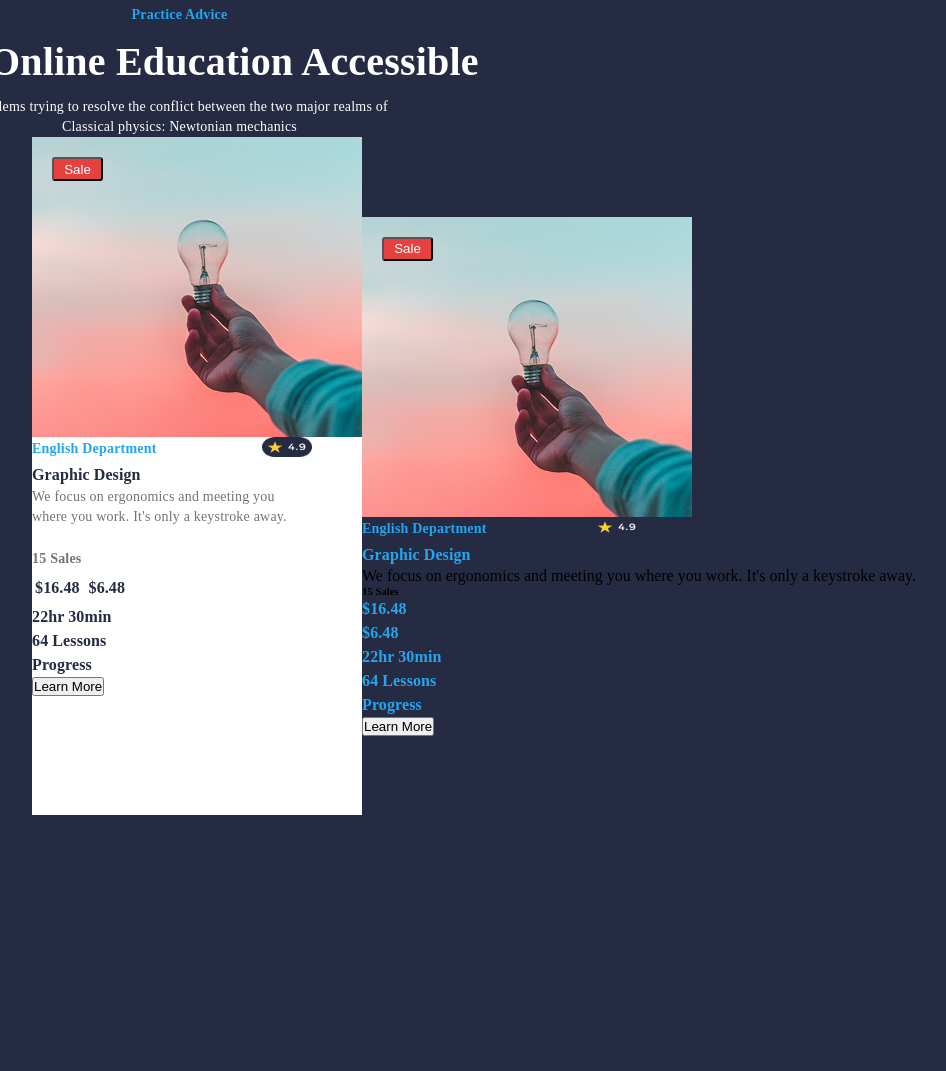
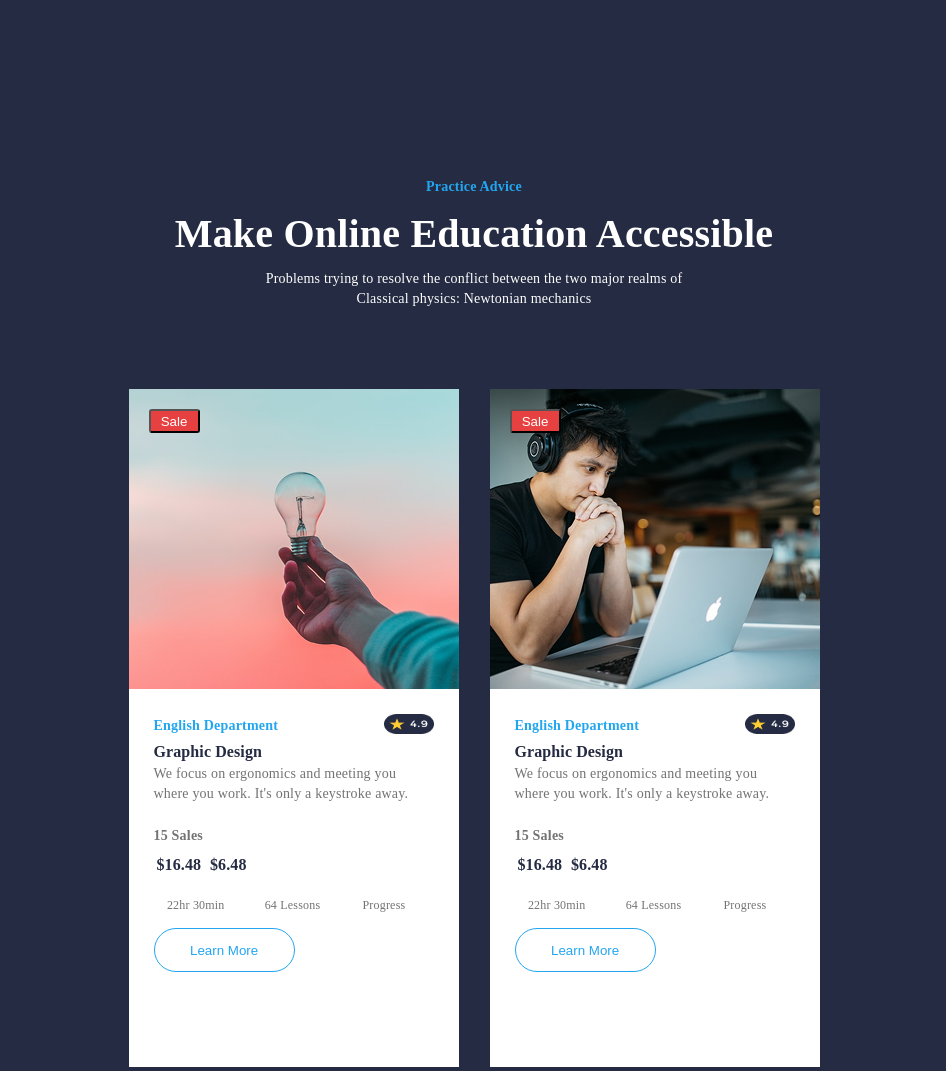
Before and after one commit to shareefyu/course-success, a plain HTML site: page index.html in a window 1280 px wide. Shown: the part 2635-3706 px from the top of the page, without its empty margins (166-1112 px from the left). Drawn offline with Linux system fonts and the light colour scheme.

Commit message:
details left

```diff
--- a/course.css
+++ b/course.css
@@ -860,11 +860,24 @@ ul{
 
 }
 .fourthsection{
+    display: flex;
+    flex-direction: column;
+    justify-content: center;
+    align-items: center;
     background-color: #252B42;
     width: 1440;
     height: 1236px;
     angle: 0 deg;
     opacity: 1;
+    width: 1050;
+    height: 1212;
+    gap: 80px;
+    angle: 0 deg;
+    opacity: 1;
+    left: 195px;
+    padding-top: 160px;
+    padding-bottom: 160px;
+
 
 }
 .fourthsectext h6{
@@ -959,7 +972,7 @@ ul{
     background-color: #FFFFFF;
 
 }
-.fcard1 h5{
+.fcard h5{
     width: 131px;
     height: 24px;
     angle: 0 deg;
@@ -973,7 +986,7 @@ ul{
     color: #252B42;
 
 }
-.fcard1 p{
+.fcard p{
     width: 280px;
     height: 60px;
     angle: 0 deg;
@@ -988,7 +1001,7 @@ ul{
 
 
 }
-.fcard1 h6{
+.fcard h6{
     width: 57px;
     height: 24px;
     angle: 0 deg;
@@ -1005,8 +1018,9 @@ ul{
 .fcard{
     display: flex;
     flex-direction: row;
-    justify-content: center;
+    justify-content: space-between;
     align-items: center;
+    margin-top: 80px;
 }
 .mid h5{
     width: 155px;
@@ -1051,5 +1065,126 @@ ul{
     padding-right: 3px;
     padding-bottom: 5px;
     padding-left: 3px;
+    color: #40BB15;
 
 }
+.times h5{
+    width: 71px;
+    height: 16px;
+    angle: 0 deg;
+    opacity: 1;
+    font-family: Montserrat;
+    font-weight: 400;
+    font-size: 12px;
+    leading-trim: NONE;
+    line-height: 16px;
+    letter-spacing: 0.2px;
+    color: #737373;
+
+
+}
+#learn{
+    width: 141.14285278320312px;
+    height: 44px;
+    gap: 10px;
+    angle: 0 deg;
+    opacity: 1;
+    padding-top: 10px;
+    padding-right: 20px;
+    padding-bottom: 10px;
+    padding-left: 20px;
+    border-radius: 37px;
+    border-width: 1px;
+    color: #23A6F0;
+    background-color: transparent;
+    border: 1px solid #23A6F0;
+
+}
+.fcard2{
+    width: 330px;
+    height: 678px;
+    angle: 0 deg;
+    opacity: 1;
+    background-color: #FFFFFF;
+
+}
+/* .fcard2 h5{
+    width: 131px;
+    height: 24px;
+    angle: 0 deg;
+    opacity: 1;
+    font-family: Montserrat;
+    font-weight: 700;
+    font-size: 16px;
+    leading-trim: NONE;
+    line-height: 24px;
+    letter-spacing: 0.1px;
+    color: #252B42;
+
+}
+.fcard2 p{
+    width: 280px;
+    height: 60px;
+    angle: 0 deg;
+    opacity: 1;
+    font-family: Montserrat;
+    font-weight: 400;
+    font-size: 14px;
+    leading-trim: NONE;
+    line-height: 20px;
+    letter-spacing: 0.2px;
+    color: #737373;
+
+
+}
+.fcard2 h6{
+    width: 57px;
+    height: 24px;
+    angle: 0 deg;
+    opacity: 1;
+    font-family: Montserrat;
+    font-weight: 700;
+    font-size: 14px;
+    leading-trim: NONE;
+    line-height: 24px;
+    letter-spacing: 0.2px;
+    color: #737373;
+
+} */
+
+
+.fcard2 .upper{
+
+    display: flex;
+    background-image:url(product-cover-176.png);
+    background-repeat: no-repeat;
+    width: 330px;
+    height: 300px;
+    angle: 0 deg;
+    opacity: 1;
+}
+.middle{
+    width: 330px;
+    height: 378px;
+    gap: 10px;
+    angle: 0 deg;
+    opacity: 1;
+    padding-top: 25px;
+    padding-right: 25px;
+    padding-bottom: 35px;
+    padding-left: 25px;
+
+}
+.times{
+    display: flex;
+    flex-direction: row;
+    justify-content: space-between;
+    width: 280px;
+    height: 46px;
+    justify-content: space-between;
+    angle: 0 deg;
+    opacity: 1;
+    padding-top: 15px;
+    padding-bottom: 15px;
+
+}
--- a/index.html
+++ b/index.html
@@ -93,6 +93,7 @@
                         <i></i>
 
                     </div>
+                    <div class="middle">
                         <div class="mid">
                             <h5>English Department</h5>
                             <img src="Frame 4.png" alt="">
@@ -110,14 +111,15 @@
                             <h5>$16.48</h5>
                             <h5>$6.48</h5>
                         </div>
-                    <div>
+                        <div class="times">
                             <i></i><h5>22hr 30min</h5>
                             <i></i><h5>64 Lessons</h5>
                             <i></i><h5>Progress</h5>
                         </div>
-                    <button>Learn More</button>
+                        <button id="learn">Learn More</button>
                     </div>
-                <div class="4card2">
+                </div>
+                <div class="fcard2">
                     <div class="upper">
                         <button>Sale</button>
                         <i></i>
@@ -125,6 +127,7 @@
                         <i></i>
 
                     </div>
+                    <div class="middle">
                         <div class="mid">
                             <h5>English Department</h5>
                             <img src="Frame 4.png" alt="">
@@ -138,16 +141,17 @@
                             <h6>15 Sales</h6>
 
                         </div>
-                    <div>
+                        <div class="dollar">
                             <h5>$16.48</h5>
                             <h5>$6.48</h5>
                         </div>
-                    <div>
+                        <div class="times">
                             <i></i><h5>22hr 30min</h5>
                             <i></i><h5>64 Lessons</h5>
                             <i></i><h5>Progress</h5>
                         </div>
-                    <button>Learn More</button>
+                        <button id="learn">Learn More</button>
+
                     </div>
                 </div>
             </div>
```
Lines whose indentation alone changed are shown as unchanged.
